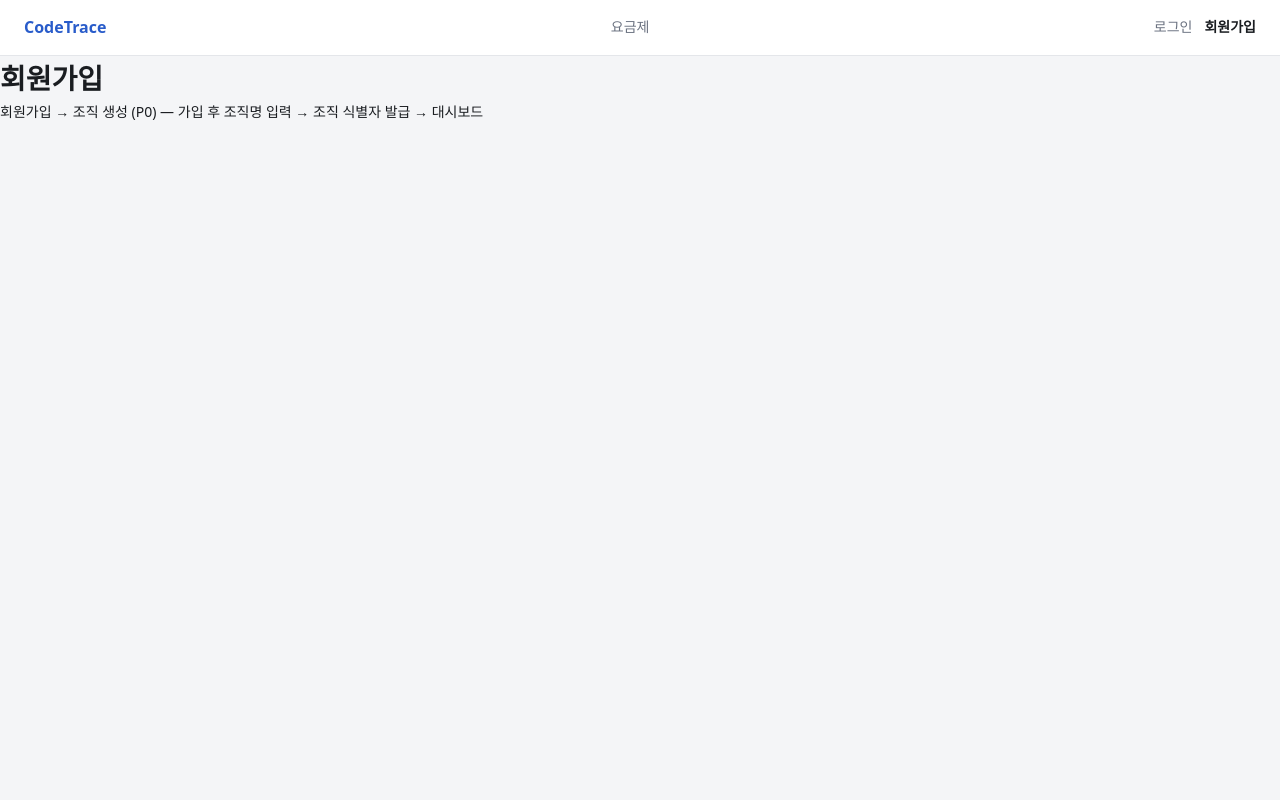
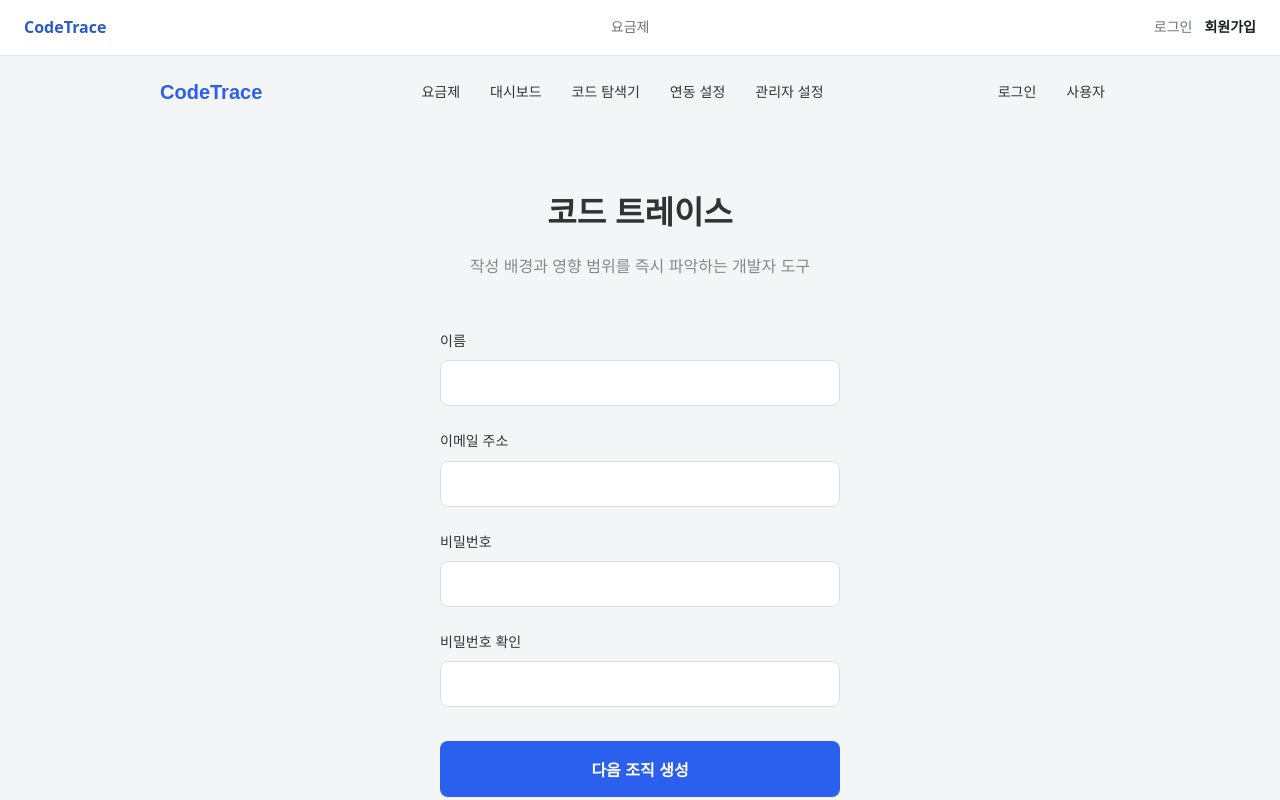
Before and after one commit to CodeTrace-app/codetrace-frontend, a React (Vite) app: page /signup in a window 1280 px wide. Built offline with nearby package versions, Linux system fonts and the light colour scheme; no server answers.

Commit message:
feat: 로그인 및 회원가입 라우팅 연결

```diff
--- /dev/null
+++ b/src/pages/Auth.css
@@ -0,0 +1,126 @@
+/* 전체 레이아웃 (데스크탑 고정) */
+.auth-wrapper {
+  width: 1000px;
+  margin: 0 auto;
+  padding: 0 20px;
+  font-family: sans-serif;
+  color: #333;
+  min-height: 100vh;
+  display: flex;
+  flex-direction: column;
+}
+
+/* 네비게이션 헤더 (랜딩과 동일) */
+.auth-header {
+  display: flex;
+  justify-content: space-between;
+  align-items: center;
+  padding: 20px 0;
+}
+.logo {
+  font-size: 20px;
+  font-weight: bold;
+  color: #2b5fed;
+  text-decoration: none;
+}
+.nav-links span, .nav-links a,
+.auth-links span, .auth-links a {
+  margin: 0 15px;
+  cursor: pointer;
+  font-size: 14px;
+  text-decoration: none; /* 추가: 링크 밑줄 제거 */
+  color: #333;
+}
+.user-btn {
+  color: #2b5fed;
+}
+
+/* 중앙 폼 컨테이너 */
+.auth-container {
+  flex: 1;
+  display: flex;
+  flex-direction: column;
+  align-items: center;
+  justify-content: center;
+  padding: 60px 0;
+}
+.auth-title {
+  font-size: 32px;
+  font-weight: bold;
+  margin-bottom: 15px;
+}
+.auth-subtitle {
+  font-size: 16px;
+  color: #888;
+  margin-bottom: 50px;
+}
+
+/* 폼(Form) 스타일 */
+.auth-form {
+  width: 100%;
+  max-width: 400px;
+  display: flex;
+  flex-direction: column;
+}
+.input-group {
+  display: flex;
+  flex-direction: column;
+  margin-bottom: 24px;
+}
+.input-group label {
+  font-size: 14px;
+  margin-bottom: 8px;
+  font-weight: 500;
+}
+.input-group input {
+  padding: 14px;
+  border: 1px solid #ddd;
+  border-radius: 8px;
+  font-size: 14px;
+  outline: none;
+}
+.input-group input:focus {
+  border-color: #2b5fed;
+}
+
+/* 제출 버튼 */
+.auth-submit-btn {
+  background-color: #2b5fed;
+  color: white;
+  padding: 16px;
+  border: none;
+  border-radius: 8px;
+  font-size: 16px;
+  font-weight: bold;
+  cursor: pointer;
+  margin-top: 10px;
+}
+
+/* 소셜 로그인 (로그인 페이지용) */
+.social-login {
+  margin-top: 30px;
+  text-align: center;
+}
+.social-icons {
+  display: flex;
+  justify-content: center;
+  gap: 20px;
+  margin-top: 15px;
+  font-size: 24px;
+  cursor: pointer;
+}
+
+/* 하단 링크 */
+.auth-footer-link {
+  margin-top: 40px;
+  font-size: 14px;
+  color: #666;
+}
+.auth-footer-link span, .back-link {
+  text-decoration: underline;
+  text-underline-offset: 4px;
+  cursor: pointer;
+  font-weight: bold;
+  color: #333;
+  margin-left: 5px;
+}
--- a/src/pages/Signup.tsx
+++ b/src/pages/Signup.tsx
@@ -1,8 +1,55 @@
-export default function Signup() {
+import { Link } from 'react-router-dom';
+import './Auth.css';
+
+const Signup = () => {
   return (
-    <main>
-      <h1>회원가입</h1>
-      <p>회원가입 → 조직 생성 (P0) — 가입 후 조직명 입력 → 조직 식별자 발급 → 대시보드</p>
-    </main>
-  )
-}
+    <div className="auth-wrapper">
+      <header className="auth-header">
+        <Link to="/" className="logo">CodeTrace</Link>
+        <nav className="nav-links">
+          <Link to="/pricing">요금제</Link>
+          <Link to="/dashboard">대시보드</Link>
+          <Link to="/explorer">코드 탐색기</Link>
+          {/* PM님 코드 기준 연동 설정 경로는 /settings/integrations 야 */}
+          <Link to="/settings/integrations">연동 설정</Link>
+          <Link to="/admin">관리자 설정</Link>
+        </nav>
+        <div className="auth-links">
+          <Link to="/login">로그인</Link>
+          <span className="user-btn">사용자</span>
+        </div>
+      </header>
+
+      <main className="auth-container">
+        <h1 className="auth-title">코드 트레이스</h1>
+        <p className="auth-subtitle">작성 배경과 영향 범위를 즉시 파악하는 개발자 도구</p>
+
+        <form className="auth-form" onSubmit={(e) => e.preventDefault()}>
+          <div className="input-group">
+            <label>이름</label>
+            <input type="text" />
+          </div>
+          <div className="input-group">
+            <label>이메일 주소</label>
+            <input type="email" />
+          </div>
+          <div className="input-group">
+            <label>비밀번호</label>
+            <input type="password" />
+          </div>
+          <div className="input-group">
+            <label>비밀번호 확인</label>
+            <input type="password" />
+          </div>
+          <button type="submit" className="auth-submit-btn">다음 조직 생성</button>
+        </form>
+
+        <div className="auth-footer-link">
+          <Link to="/login" className="back-link">로그인 화면으로 돌아가기</Link>
+        </div>
+      </main>
+    </div>
+  );
+};
+
+export default Signup;
```
Also changed, not shown: src/pages/Login.tsx (line endings or trailing spaces).
